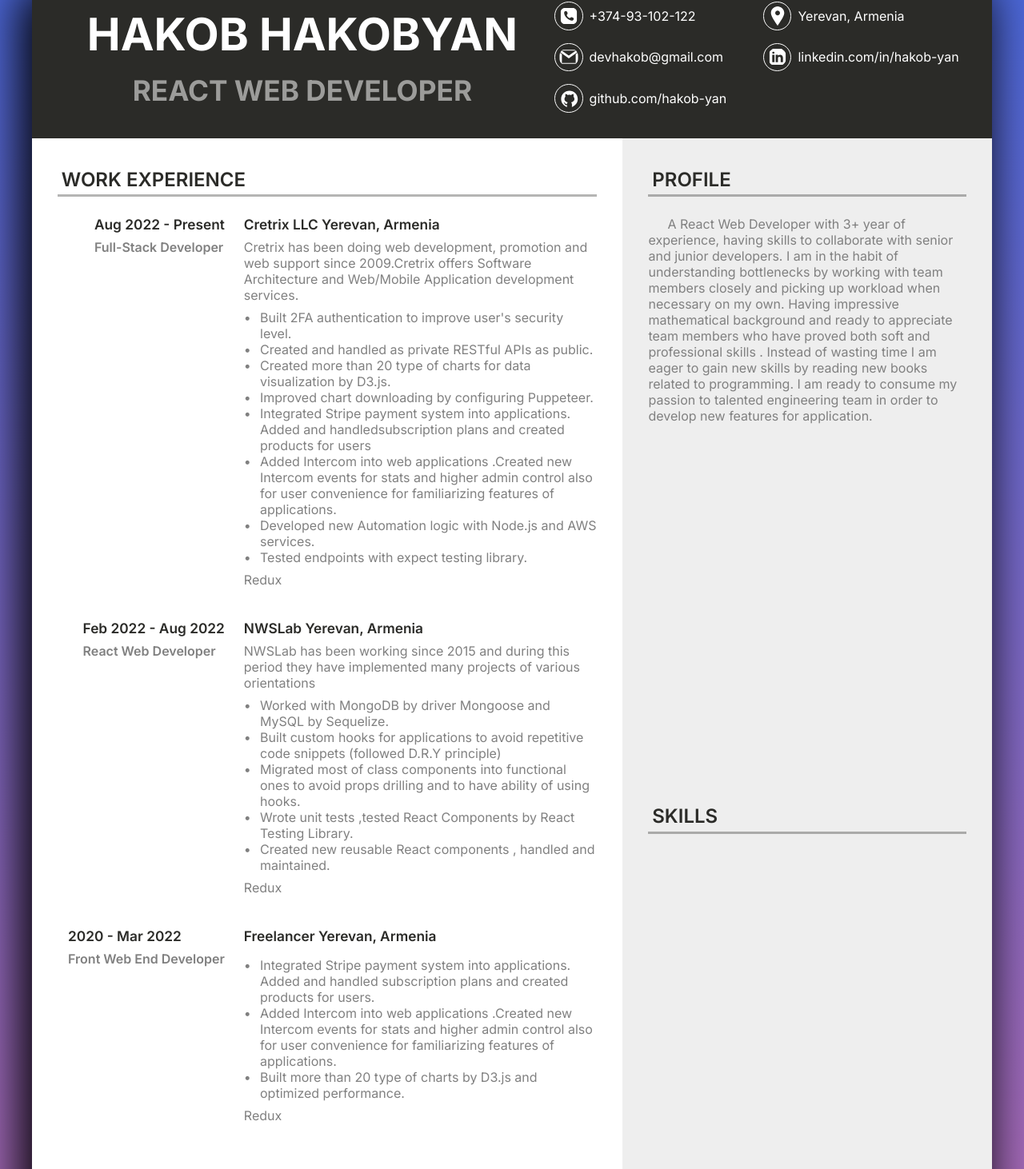
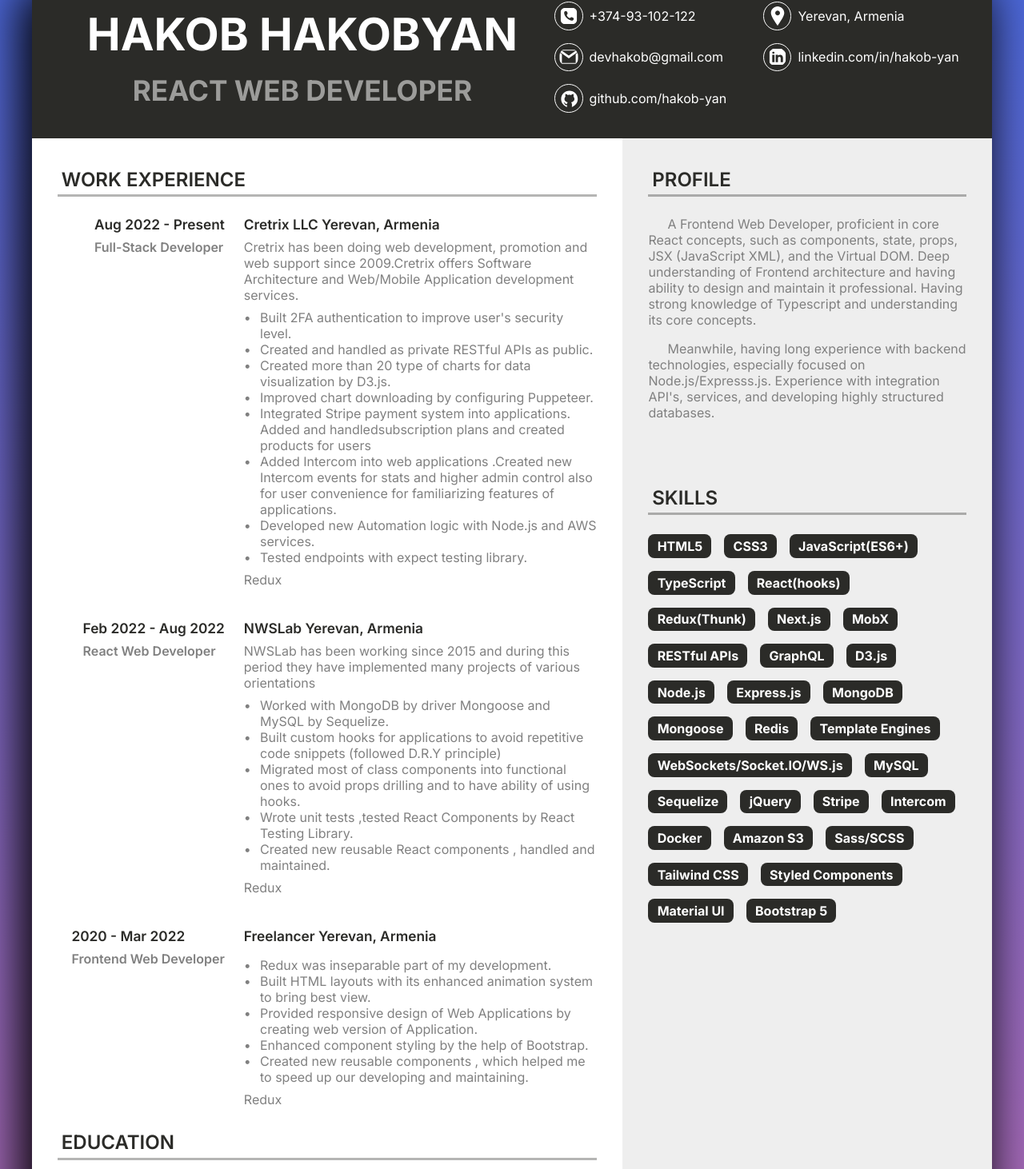
Before and after one commit to hakob-yan/resume-template, a React (Create React App) app: page / in a window 1280 px wide. Shown: the part 130-1592 px from the top of the page at 80% size. Built offline with nearby package versions, Linux system fonts and the light colour scheme.

Commit message:
finsished app

```diff
--- a/public/index.html
+++ b/public/index.html
@@ -9,7 +9,7 @@
       name="description"
       content="Web site created using create-react-app"
     />
-    <link rel="apple-touch-icon" href="%PUBLIC_URL%/logo192.png" />
+    <link rel="apple-touch-icon" href="%PUBLIC_URL%/pdf.png" />
     <!--
       manifest.json provides metadata used when your web app is installed on a
       user's mobile device or desktop. See https://developers.google.com/web/fundamentals/web-app-manifest/
--- a/src/App.scss
+++ b/src/App.scss
@@ -28,7 +28,7 @@
 
   }
   .section {
-    padding: 2rem;
+    // padding: 2rem;
   }
   .section-title {
     color: $primary-color;
@@ -72,8 +72,10 @@
     display: flex;
     flex-direction: column;
     justify-content: space-between;
+    padding: 2rem;
   }
   .right-layout {
+    padding: 2rem;
     grid-column: span 5;
     display: flex;
     flex-direction: column;
--- a/src/components/Header/index.js
+++ b/src/components/Header/index.js
@@ -26,7 +26,7 @@ const Contacts = () => {
     <div className="contacts">
       {contactsArr.map((el) => {
         return (
-          <div className="contact">
+          <div key={el.link} className="contact">
             <img src={el.src} alt="logo" className="logo" />
             <a
               className="social-media-name"
--- a/src/components/Languages/index.js
+++ b/src/components/Languages/index.js
@@ -21,7 +21,7 @@ const LngLevel = ({ level }) => {
   return (
     <div className="lang-level">
       {[0, 0, 0, 0, 0].map((el, i) => {
-        return <div className={`level ${i<level  ? "active" : ""}`}></div>;
+        return <div className={`level ${i<level  ? "active" : ""}`} key={i}></div>;
       })}
     </div>
   );
@@ -42,8 +42,8 @@ function Languages() {
     <div className="Languages section">
       <p className="section-title">Languages</p>
       <div className="topic language-secion">
-        {languagesArr.map((lang) => {
-          return <LangElem lang={lang} />;
+        {languagesArr.map((lang,i) => {
+          return <LangElem key={i} lang={lang} />;
         })}
       </div>
     </div>
--- a/src/components/ListItem/index.js
+++ b/src/components/ListItem/index.js
@@ -1,12 +1,11 @@
 import React from "react";
 import "./styles.scss"
 
-const ListItem = ({ desc,skill }) => {
-  console.log(11,skill);
+const ListItem = ({ desc }) => {
   return (
     <div className="list-item">
       <p className="list-dot">&#8226; </p>
-      <p className={skill?'list-text':''}>{desc}</p>
+      <p >{desc}</p>
     </div>
   );
 };
--- a/src/components/ListItem/styles.scss
+++ b/src/components/ListItem/styles.scss
@@ -2,13 +2,5 @@
   display: grid;
   grid-template-columns: auto 1fr;
   column-gap: 0.7rem;
-  .list-text{
-    box-sizing: content-box;
-    background-color: rgb(0, 0, 0);
-    font-size: 1.3rem;
-    padding: 0.1rem;
-    color: white;
-    margin: 0.2rem 0;
-    font-weight: 600;
-  }
+
 }
--- a/src/components/Profile/index.js
+++ b/src/components/Profile/index.js
@@ -7,15 +7,17 @@ function Profile() {
       <p className="section-title">Profile</p>
       <div className="topic">
         <p className="summary">
-          A React Web Developer with 3+ year of experience, having skills to
-          collaborate with senior and junior developers. I am in the habit of
-          understanding bottlenecks by working with team members closely and
-          picking up workload when necessary on my own. Having impressive
-          mathematical background and ready to appreciate team members who have
-          proved both soft and professional skills . Instead of wasting time I
-          am eager to gain new skills by reading new books related to
-          programming. I am ready to consume my passion to talented engineering
-          team in order to develop new features for application.
+          A Frontend Web Developer, proficient in core React concepts, such as
+          components, state, props, JSX (JavaScript XML), and the Virtual DOM.
+          Deep understanding of Frontend architecture and having ability to
+          design and maintain it professional. Having strong knowledge of
+          Typescript and understanding its core concepts.
+        </p>
+
+        <p className="summary">
+          Meanwhile, having long experience with backend technologies,
+          especially focused on Node.js/Expresss.js. Experience with integration
+          API's, services, and developing highly structured databases.
         </p>
       </div>
     </div>
--- a/src/components/Profile/styles.scss
+++ b/src/components/Profile/styles.scss
@@ -1,5 +1,8 @@
 .Profile {
-.summary{
-    text-indent: 1.5rem;
-}
-}
+  .topic {
+    .summary {
+      text-indent: 1.5rem;
+      padding-bottom: 1rem;
+    }
+
+}}
--- a/src/components/Skills/index.js
+++ b/src/components/Skills/index.js
@@ -1,25 +1,50 @@
 import React from "react";
-import ListItem from "../ListItem"
 import "./styles.scss";
-const basicScillsArr = []||[
+const basicScillsArr = [
   "HTML5",
   "CSS3",
   "JavaScript(ES6+)",
   "TypeScript",
-  "React",
+  "React(hooks)",
   "Redux(Thunk)",
+  "Next.js",
   "MobX",
-  "Next.js",
-  "Apollo GraphQL"
+  "RESTful APIs",
+  "GraphQL",
+  "D3.js",
+  "Node.js",
+  "Express.js",
+  "MongoDB",
+  "Mongoose",
+  "Redis",
+  "Template Engines",
+  "WebSockets/Socket.IO/WS.js",
+  "MySQL",
+  "Sequelize",
+  "jQuery",
+  "Stripe",
+  "Intercom",
+  "Docker",
+  "Amazon S3"
+
 ];
-const librariesArr = [] ||  [
+const librariesArr = [
   "Sass/SCSS",
   "Tailwind CSS",
   "Styled Components",
   "Material UI",
   "Bootstrap 5",
 ];
-const toolssArr =[] || ["Ajax", "RESTful APIs", "OOP", "Git", "Docker", "Webpack", "Babel"];
+const toolssArr = [
+  // "Ajax",
+  // "OOP",
+  // "Git",
+  // "Docker",
+  // "Webpack",
+  // "Babel",
+];
+
+const allSkills=[...basicScillsArr,...librariesArr,...toolssArr];
 
 function Skills() {
   return (
@@ -27,26 +52,20 @@ function Skills() {
       <p className="section-title">Skills</p>
       <div className="topic skills_section">
         <div className="first-part-skills">
-          <div className="topic-desc">
-            {basicScillsArr.map((skill) => (
-              <ListItem skill desc={skill} />
-            ))}
-          </div>
+          {allSkills.map((skill) => (
+            <p key={skill} className="skill-item"> {skill}</p>
+          ))}
         </div>
-        <div className="second-part-skills">
-          <div className="topic-desc">
-            {librariesArr.map((skill) => (
-              <ListItem skill desc={skill} />
-            ))}
-          </div>
+        {/* <div className="second-part-skills">
+          {librariesArr.map((skill) => (
+            <p className="skill-item"> {skill}</p>
+          ))}
         </div>
         <div className="third-part-skills">
-          <div className="topic-desc">
-            {toolssArr.map((skill) => (
-              <ListItem skill desc={skill} />
-            ))}
-          </div>
-        </div>
+          {toolssArr.map((skill) => (
+            <p className="skill-item"> {skill}</p>
+          ))}
+        </div> */}
       </div>
     </div>
   );
--- a/src/components/Skills/styles.scss
+++ b/src/components/Skills/styles.scss
@@ -1,10 +1,45 @@
+@import "../../variables.scss";
+
+@mixin skill {
+  display: flex;
+  // flex-direction: column;
+  flex-wrap: wrap;
+  gap: 1rem;
+  // width: 100%;
+  .skill-item {
+    border-radius: 0.5rem;
+    color:$pure-color;
+    background-color: $primary-color;
+    display: inline-block;
+    width: max-content;
+    padding:0.3rem 0.7rem;
+    font-weight: 700;
+  }
+}
+
 .Skills {
+  margin-bottom: 15rem;
   .skills_section {
-    display: flex;
-    flex-wrap: wrap;
-    gap: 1.7rem;
-    div{
-      width: max-content;
+    // display: grid;
+    // grid-template-columns: 1fr 1fr;
+    // // grid-template-rows: 1fr 1fr auto;
+    // grid-auto-rows: auto;
+    // justify-items: center;
+    // gap: 2rem;
+
+    .first-part-skills {
+      justify-self: start;
+      @include skill;
     }
+    .second-part-skills {
+      justify-self: end;
+      @include skill;
     }
+    .third-part-skills {
+      grid-column: 1/3;
+      @include skill;
+      flex-direction: row;
+      flex-wrap: wrap;
+    }
+  }
 }
--- a/src/components/WorkExperience/index.js
+++ b/src/components/WorkExperience/index.js
@@ -44,15 +44,17 @@ const jobsArr = [
   {
     startDate: "2020",
     endDate: "Mar 2022",
-    position: "Front Web End Developer",
+    position: "Frontend Web Developer",
     companyName: "Freelancer",
     location: "Yerevan, Armenia",
     aboutCompany:
       "",
     responsibilities: [
-      "Integrated Stripe payment system into applications. Added and handled subscription plans and created products for users.",
-      "Added Intercom into web applications .Created new Intercom events for stats    and higher admin control also for user convenience for familiarizing features of    applications.",
-      "Built more than 20 type of charts by D3.js and optimized performance.",
+      "Redux was inseparable part of my development.",
+      "Built HTML layouts with its enhanced animation system to bring best view.",
+      "Provided responsive design of Web Applications by creating web version of Application.",
+      "Enhanced component styling by the help of Bootstrap.",
+      "Created new reusable components , which helped me to speed up our developing and maintaining."
     ],
     usedTechnologies: "Redux",
   },
@@ -65,7 +67,7 @@ function WorkExperience() {
       <div className="topic section-seperated ">
         {jobsArr.map((job) => {
           return (
-            <>
+            <React.Fragment key={job.companyName}>
               <div className="topic__left-side">
                 <p className="topic-title">
                   {job.startDate + " - " + job.endDate}
@@ -76,13 +78,13 @@ function WorkExperience() {
                 <p className="topic-title">{job.companyName +'\t'+ job.location}</p>
                 <p className="topic-desc">{job.aboutCompany}</p>
                 <ul className="topic-desc">
-                  {job.responsibilities.map((el) => (
-                    <ListItem desc={el} />
+                  {job.responsibilities.map((el,i) => (
+                    <ListItem key={i} desc={el} />
                   ))}
                 </ul>
                 <p className="topic-desc">{job.usedTechnologies}</p>
               </div>
-            </>
+            </React.Fragment>
           );
         })}
       </div>
```
Also changed, not shown: src/components/Education/index.js (+6 -6 lines), public/pdf.png (added).
